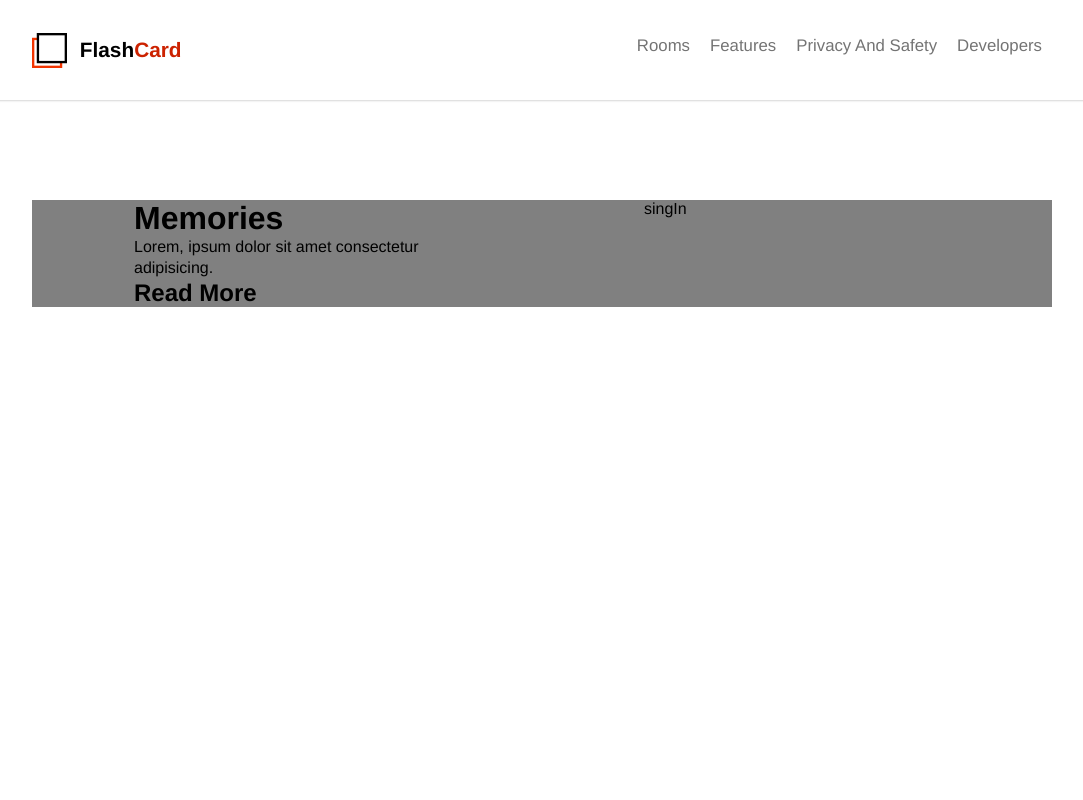
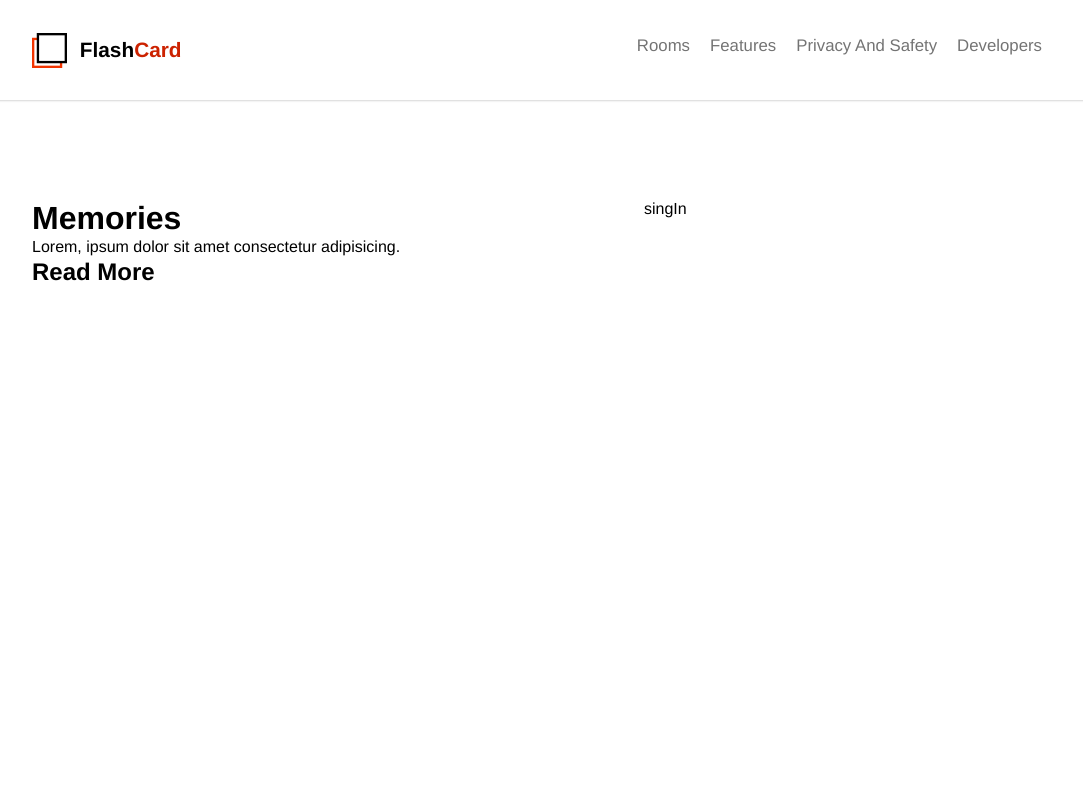
Before and after one commit to EdTosoy/FlashCard-Project, a React (Create React App) app: page /auth in a window 1280 px wide. Shown: the top 800 px of the page, without its empty margins (98-1181 px from the left). Built offline with nearby package versions, Linux system fonts and the light colour scheme.

Commit message:
update Auth styling

```diff
--- a/src/Pages/Auth/Auth.scss
+++ b/src/Pages/Auth/Auth.scss
@@ -1,15 +1,14 @@
 main {
   grid-column: 2/-2;
-  background-color: gray;
   display: grid;
   place-content: center;
   grid-template-columns: repeat(10, minmax(1rem, 1fr));
   margin-top: 100px;
 
   .text {
-    grid-column: 2/5;
+    grid-column: 1/5;
   }
   form {
-    grid-column: -5/-2;
+    grid-column: -5/-1;
   }
 }
```
